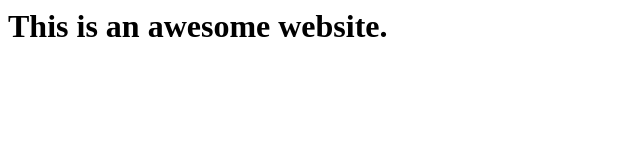
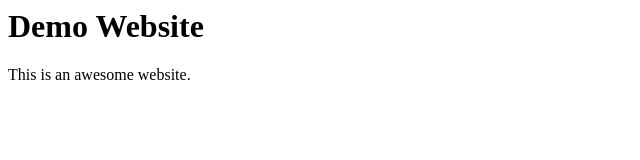
Before and after one commit to kolpeniranjan/mydemowebsite, a plain HTML site: page index.html in a window 1280 px wide. Shown: the whole page, without its empty margins (0-640 px from the left). Drawn offline with Linux system fonts and the light colour scheme.

Commit message:
Added <p> tag to index.html

```diff
--- a/index.html
+++ b/index.html
@@ -1,4 +1,7 @@
 <html>
 <head><title>Sample Website</title></head>
-<body><h1>This is an awesome website.</h1></body>
+<body>
+	<h1>Demo Website</h1>
+	<p>This is an awesome website.</p>
+</body>
 </html>
```
